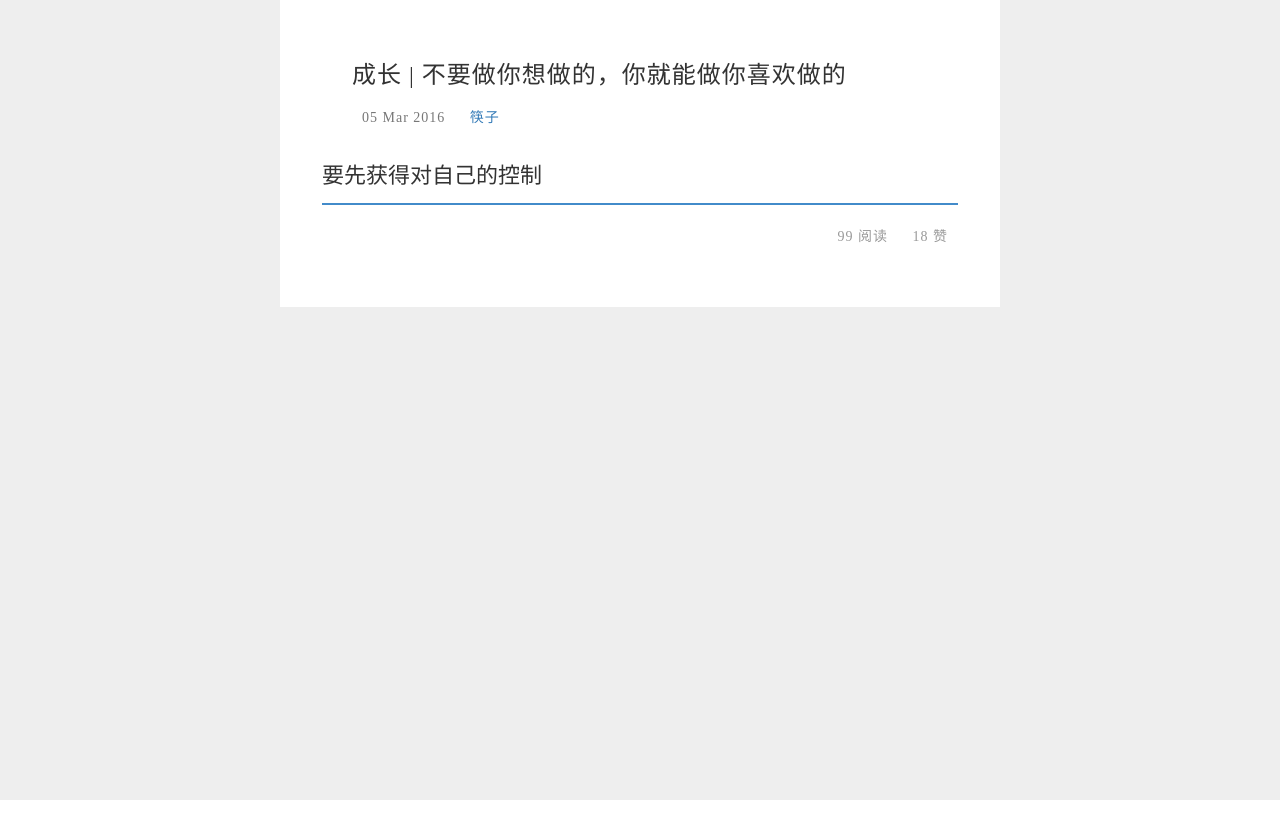
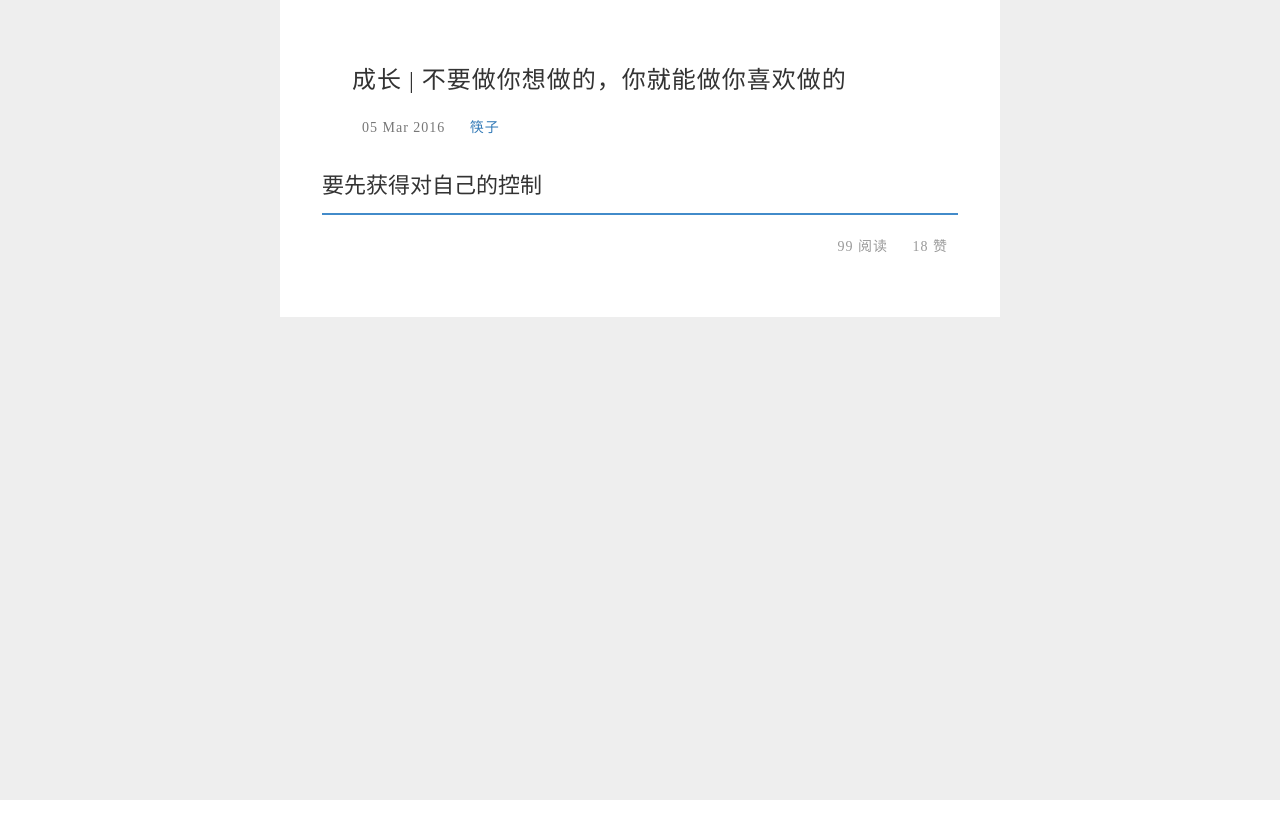
Before and after one commit to wangxiaokuai/blog, a Jekyll site: the page built from _posts/2016-03-05-donnot-do-what-you-want.md, in a window 1280 px wide. Shown: the top 839 px of the page. Built offline with Jekyll 4.4.1, drawn with Linux system fonts in a browser that asks for light colours; nearby versions of some CDN libraries.

Commit message:
给<h1>标签增加行高

```diff
--- a/css/main.css
+++ b/css/main.css
@@ -350,6 +350,11 @@ nav ul li:hover{
 	color:#333;
 }
 
+.post-container h1{
+	line-height: 1.5em;
+}
+
+
 .post-content h2{
 	border-bottom:solid 2px #428bca;
 	margin-bottom: 1em;
```
